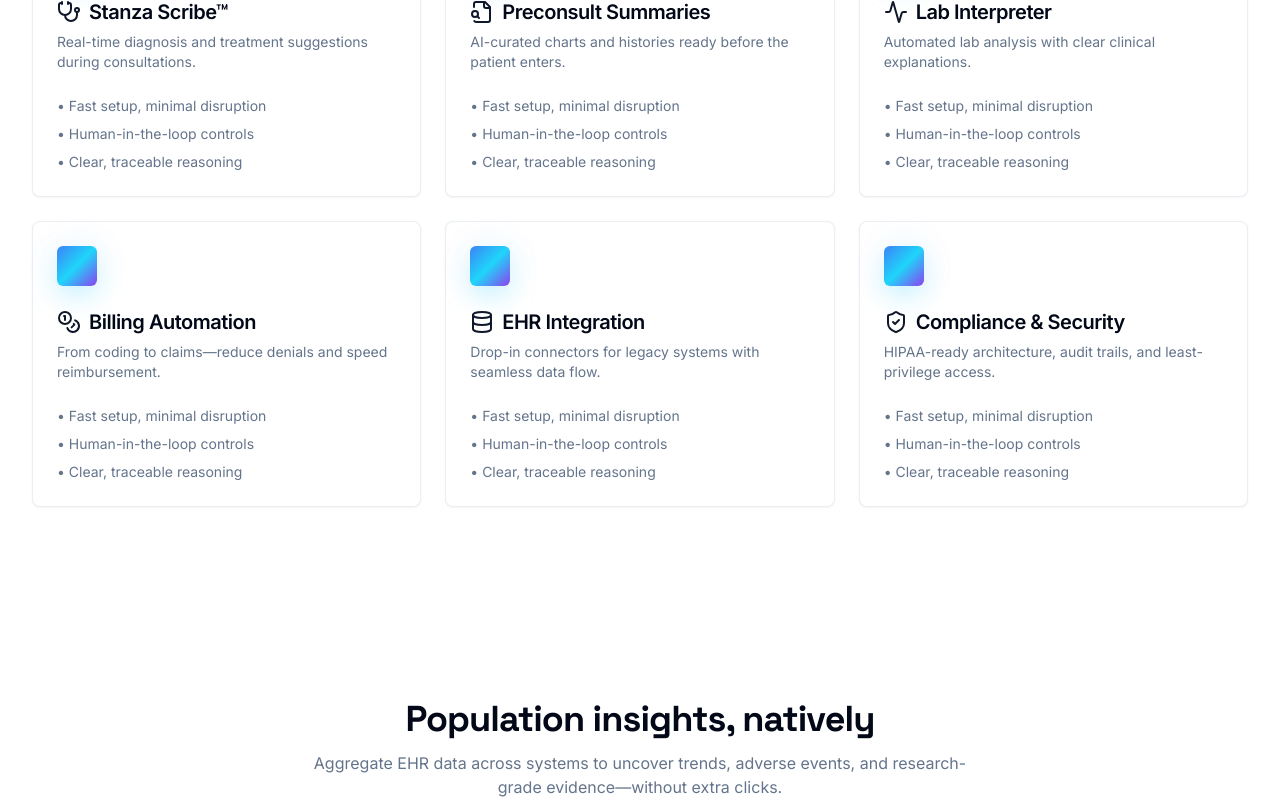
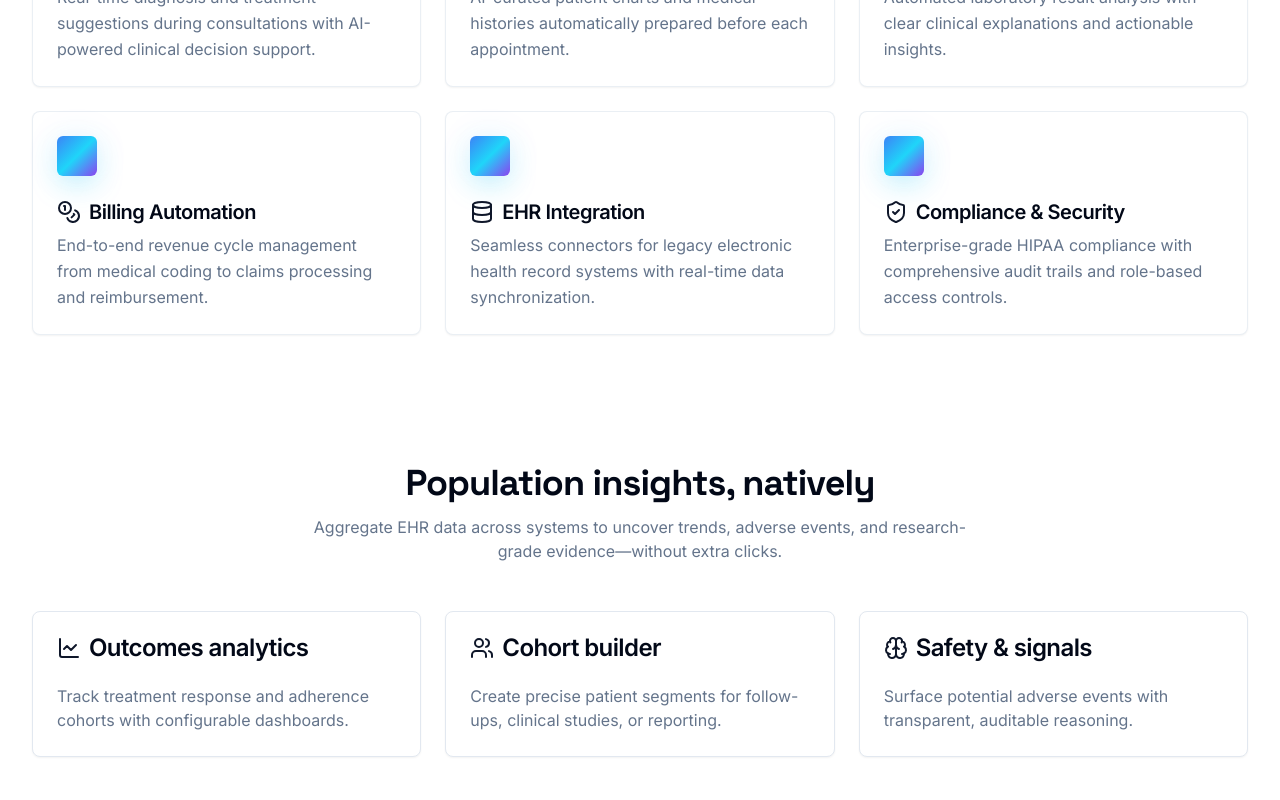
Before and after one commit to hctbd/stanza-core-flow, a React (Vite) app: page / in a window 1280 px wide. Shown: the part 2040-2840 px from the top of the page. Built offline with nearby package versions, Linux system fonts and the light colour scheme.

Commit message:
Refactor Features section
Remove spacing between sections and update feature cards.

```diff
--- a/src/components/sections/Features.tsx
+++ b/src/components/sections/Features.tsx
@@ -4,39 +4,39 @@ import { Activity, FileSearch, Stethoscope, Coins, Database, ShieldCheck } from
 const features = [
   {
     title: "Stanza Scribe™",
-    desc: "Real-time diagnosis and treatment suggestions during consultations.",
+    desc: "Real-time diagnosis and treatment suggestions during consultations with AI-powered clinical decision support.",
     icon: Stethoscope,
   },
   {
     title: "Preconsult Summaries",
-    desc: "AI-curated charts and histories ready before the patient enters.",
+    desc: "AI-curated patient charts and medical histories automatically prepared before each appointment.",
     icon: FileSearch,
   },
   {
     title: "Lab Interpreter",
-    desc: "Automated lab analysis with clear clinical explanations.",
+    desc: "Automated laboratory result analysis with clear clinical explanations and actionable insights.",
     icon: Activity,
   },
   {
     title: "Billing Automation",
-    desc: "From coding to claims—reduce denials and speed reimbursement.",
+    desc: "End-to-end revenue cycle management from medical coding to claims processing and reimbursement.",
     icon: Coins,
   },
   {
     title: "EHR Integration",
-    desc: "Drop-in connectors for legacy systems with seamless data flow.",
+    desc: "Seamless connectors for legacy electronic health record systems with real-time data synchronization.",
     icon: Database,
   },
   {
     title: "Compliance & Security",
-    desc: "HIPAA-ready architecture, audit trails, and least-privilege access.",
+    desc: "Enterprise-grade HIPAA compliance with comprehensive audit trails and role-based access controls.",
     icon: ShieldCheck,
   },
 ];
 
 const Features = () => {
   return (
-    <section id="features" className="py-20 md:py-28">
+    <section id="features" className="py-16">
       <div className="container mx-auto">
         <header className="text-center max-w-2xl mx-auto mb-12">
           <h2 className="font-display text-3xl md:text-4xl font-bold tracking-tight mb-3">
@@ -50,18 +50,11 @@ const Features = () => {
         <div className="grid grid-cols-1 sm:grid-cols-2 lg:grid-cols-3 gap-6">
           {features.map(({ title, desc, icon: Icon }) => (
             <Card key={title} className="hover-scale border-border/70">
-              <CardHeader>
+              <CardHeader className="pb-6">
                 <div className="h-10 w-10 rounded-md bg-gradient-primary shadow-glow mb-4" />
                 <CardTitle className="text-xl flex items-center gap-2"><Icon className="text-primary"/> {title}</CardTitle>
-                <CardDescription>{desc}</CardDescription>
+                <CardDescription className="text-base leading-relaxed">{desc}</CardDescription>
               </CardHeader>
-              <CardContent>
-                <ul className="text-sm text-muted-foreground space-y-2">
-                  <li>• Fast setup, minimal disruption</li>
-                  <li>• Human-in-the-loop controls</li>
-                  <li>• Clear, traceable reasoning</li>
-                </ul>
-              </CardContent>
             </Card>
           ))}
         </div>
--- a/src/pages/Index.tsx
+++ b/src/pages/Index.tsx
@@ -42,7 +42,7 @@ const Index = () => {
         <Hero />
         <Features />
 
-        <section id="insights" className="py-20">
+        <section id="insights" className="py-16">
           <div className="container mx-auto">
             <header className="max-w-2xl mx-auto text-center mb-12">
               <h2 className="font-display text-3xl md:text-4xl font-bold tracking-tight mb-3">Population insights, natively</h2>
```
